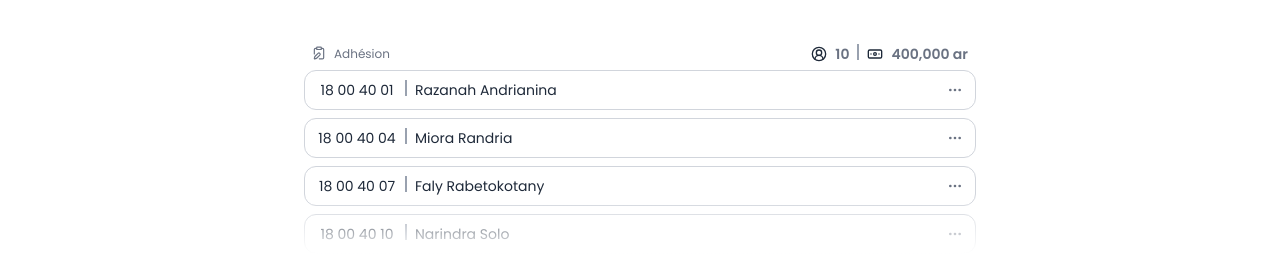
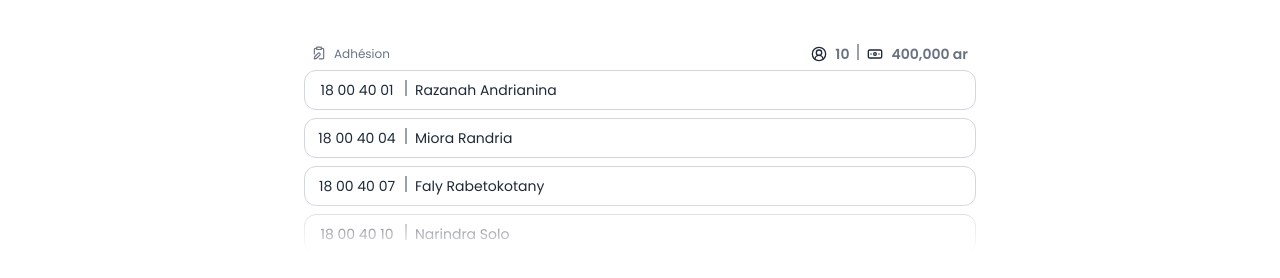
Before and after one commit to Fanilo-rgb/magapp, a React (Vite) app in the folder client/: page / in a window 1280 px wide. Shown: the part 306-584 px from the top of the page. Built offline with nearby package versions, Linux system fonts and the light colour scheme.

Commit message:
Adding the application to the drawer

```diff
--- a/client/src/components/ui/container/Contents.tsx
+++ b/client/src/components/ui/container/Contents.tsx
@@ -20,6 +20,8 @@ const Contents = () => {
       return <ContentPadding>Ajout d'un nouveau patient</ContentPadding>
     case "sale":
       return <ContentPadding>Vue d'un achat</ContentPadding>
+    case "application":
+      return <ContentPadding>Vue d'une adhesion</ContentPadding>
     default:
       return <ContentPadding>Contenu par defaut</ContentPadding>
   }
--- a/client/src/components/widgets/membership/ApplicationItem.tsx
+++ b/client/src/components/widgets/membership/ApplicationItem.tsx
@@ -1,6 +1,8 @@
 import IconButton from "../../ui/buttons/IconButton.tsx";
 import {Ellipsis} from "lucide-react";
 import {formatNumber} from "../../../utils/formatNumber.ts";
+import {useState} from "react";
+import {useNavigate} from "react-router-dom";
 
 type Props = {
   data: {
@@ -22,11 +24,24 @@ type Props = {
 }
 
 const ApplicationItem = ({data}: Props) => {
+  const [isHover, setIsHover] = useState(false)
 
   const numberCard = formatNumber(data.applicant.numberCard, [2, 2, 2, 2])
 
+  const navigate = useNavigate()
+
+  const handleClick = () => {
+    navigate(`?container=drawer&content=application&id=${data.id}`)
+  }
+
   return (
     <div
+      onMouseEnter={() => setIsHover(true)}
+      onMouseLeave={() => setIsHover(false)}
+      className="relative"
+    >
+      <div
+        onClick={handleClick}
         className="h-8 sm:h-10 flex justify-between items-center cursor-pointer border shadow shadow-transparent hover:shadow-black/20 border-gray-300 p-1 sm:p-2 rounded-xl transition gap-2"
       >
         <div className="flex gap-2 pl-1">
@@ -34,7 +49,12 @@ const ApplicationItem = ({data}: Props) => {
           <span className="verticalDivider" />
           <span className="truncate">{data.applicant.name}</span>
         </div>
+      </div>
+      {isHover && (
+        <div className="absolute top-1/2 -translate-y-1/2 rigth-1 sm:right-2">
           <IconButton icon={Ellipsis}/>
+        </div>
+      )}
     </div>
   )
 }
```
Lines whose indentation alone changed are shown as unchanged.
